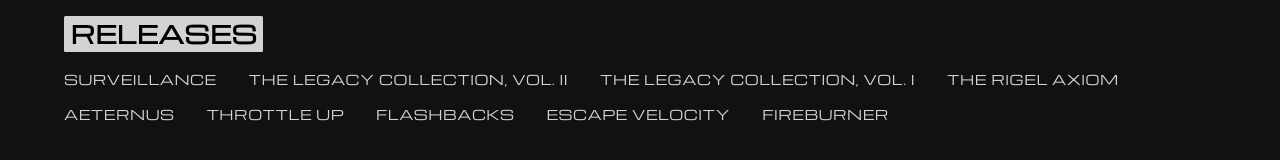
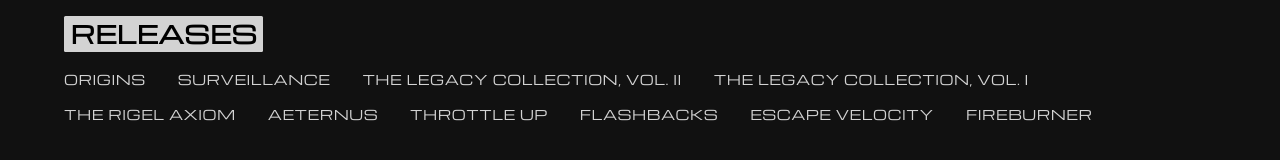
Before and after one commit to cenobitedk/perseus, a React (Vite) app: page / in a window 1280 px wide. Shown: the part 1315-1475 px from the top of the page. Built offline with nearby package versions, Linux system fonts and the light colour scheme.

Commit message:
Add Origins album

```diff
--- a/src/contents.ts
+++ b/src/contents.ts
@@ -2,9 +2,71 @@ export default {
   biography: [],
   discography: [
     {
+      title: "Origins",
+      id: "origins",
+      type: "album",
+      format: "vinyl, cd, digital",
+      releaseDate: "October 15, 2021",
+      label: "Blood Music",
+      linerNotes: [],
+      credits: [
+        [
+          "All music composed and produced by Jeppe Hasseriis.",
+          "Recorded, mixed and mastered at The Constellation.",
+        ],
+        [
+          "Artwork by Baran Sarpar and Starkiteckt Designs.",
+          "Design and layout by Jeppe Hasseriis.",
+        ],
+        "Thanks to: Anne Kirstine, Norh, Brian & family, Kimi & Starforce, Blood Music, Martin & Code Elektro, Brian & Electric Dream Records, all bands I have collaborated and shared the stage with, last but not least all the fans who continue to show never-ending support. Thank you!",
+      ],
+      tracklist: [
+        { title: "A New Place", playtime: "1:36", linerNotes: "" },
+        { title: "Close Encounter", playtime: "6:20", linerNotes: "" },
+        { title: "Origins", playtime: "6:28", linerNotes: "" },
+        { title: "The Portal", playtime: "5:20", linerNotes: "" },
+        { title: "Tumbling Upwards", playtime: "4:34", linerNotes: "" },
+        { title: "Future", playtime: "5:34", linerNotes: "" },
+        { title: "Uncertain Destiny", playtime: "6:25", linerNotes: "" },
+        { title: "The Machine", playtime: "4:37", linerNotes: "" },
+        { title: "Epilogue", playtime: "3:51", linerNotes: "" },
+      ],
+      images: {
+        frontcover: "a_or.jpg",
+        background: "a_or_bg.jpg",
+      },
+      links: [
+        {
+          title: "Bandcamp",
+          link: "https://music.dynatronsynth.com/album/origins",
+        },
+        {
+          title: "Spotify",
+          link: "https://open.spotify.com/album/28zy9ZKLmX2Fl6Pbs4mqbe",
+        },
+        {
+          title: "Youtube Music",
+          link: "https://music.youtube.com/playlist?list=OLAK5uy_ldY9SsNupvl0ODP4dMj6qyZs2VQlbbYeo",
+        },
+        {
+          title: "Apple Music",
+          link: "https://music.apple.com/us/album/origins/1584964796",
+        },
+        {
+          title: "Amazon Music",
+          link: "https://music.amazon.com/albums/B09FQ3K2M5",
+        },
+      ],
+      bcIframe: {
+        title: "Origins by Dynatron",
+        src: "https://bandcamp.com/EmbeddedPlayer/album=2335572078/size=large/bgcol=333333/linkcol=ffffff/tracklist=false/artwork=small/transparent=true/",
+        link: "https://music.dynatronsynth.com/album/origins",
+      },
+    },
+    {
       title: "Surveillance",
-      id: "sur",
-      type: "Single",
+      id: "surveillance",
+      type: "single",
       format: "vinyl, digital",
       releaseDate: "December 1, 2020",
       label: "Blood Music / Electric Dream Records",
@@ -54,8 +116,8 @@ export default {
     },
     {
       title: "The Legacy Collection, Vol. II",
-      id: "tlcii",
-      type: "Compilation",
+      id: "the-legacy-collection-ii",
+      type: "compilation",
       format: "vinyl, cd, digital",
       releaseDate: "December 20, 2016",
       label: "Blood Music",
@@ -153,8 +215,8 @@ export default {
     },
     {
       title: "The Legacy Collection, Vol. I",
-      id: "tlci",
-      type: "Compilation",
+      id: "the-legacy-collection-i",
+      type: "compilation",
       format: "vinyl, cd, digital",
       releaseDate: "December 20, 2016",
       label: "Blood Music",
@@ -249,7 +311,7 @@ export default {
     },
     {
       title: "The Rigel Axiom",
-      id: "tra",
+      id: "the-rigel-axiom",
       type: "EP",
       format: "vinyl, digital",
       releaseDate: "November 4, 2016",
@@ -317,7 +379,7 @@ export default {
     },
     {
       title: "Aeternus",
-      id: "ae",
+      id: "aeternus",
       type: "album",
       format: "vinyl, cd, cassette, digital",
       releaseDate: "September 4, 2015",
@@ -413,7 +475,7 @@ export default {
     },
     {
       title: "Throttle Up",
-      id: "tu",
+      id: "throttle-up",
       type: "EP",
       format: "vinyl",
       releaseDate: "September 25, 2014",
@@ -477,7 +539,7 @@ export default {
     },
     {
       title: "Flashbacks",
-      id: "flb",
+      id: "flashbacks",
       type: "EP",
       format: "digital",
       releaseDate: "May 10, 2013",
@@ -550,7 +612,7 @@ export default {
     },
     {
       title: "Escape Velocity",
-      id: "ev",
+      id: "escape-velocity",
       type: "album",
       format: "vinyl, cd, cassette, digital",
       releaseDate: "November 22, 2012",
@@ -632,7 +694,7 @@ export default {
     },
     {
       title: "Fireburner",
-      id: "fib",
+      id: "fireburner",
       type: "EP",
       format: "digital",
       releaseDate: "September 8, 2012",
```
Also changed, not shown: src/assets/a_or_bg.jpg (added).
